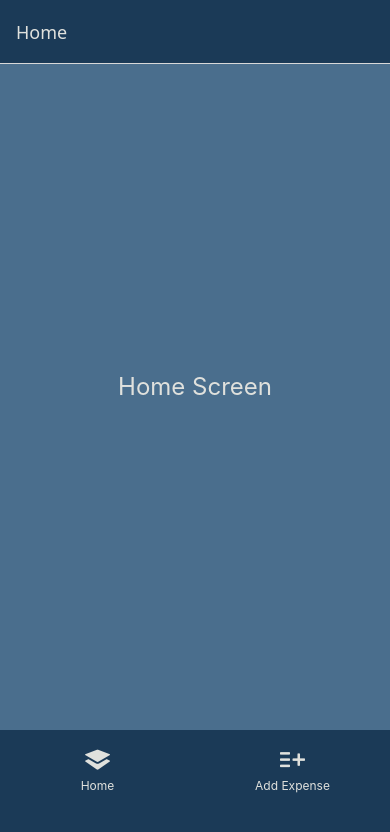
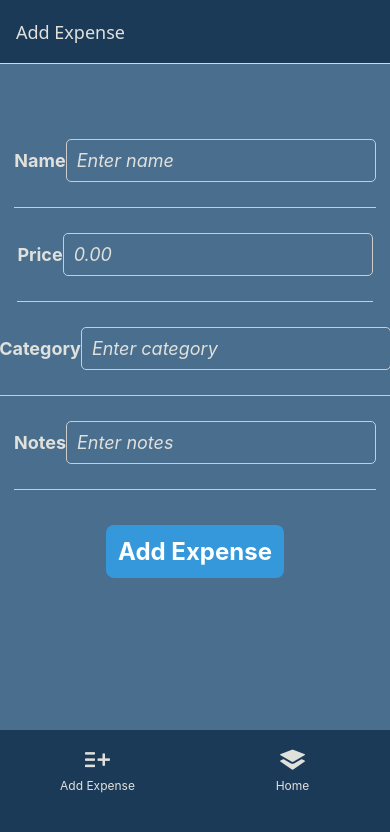
Before and after one commit to gilbertglz/CrashTrail, a React Native app: screen / in a window 390 px wide. Shown: the top 832 px of the page. Built offline with nearby package versions, Linux system fonts and the light colour scheme.

Commit message:
spacing between rows & initial Add expense page

```diff
--- a/src/components/FormRow.tsx
+++ b/src/components/FormRow.tsx
@@ -48,9 +48,10 @@ const styles = StyleSheet.create({
   row: {
     flexDirection: 'row',
     alignItems: 'center',
-    paddingVertical: 10,
+    paddingVertical: 25,
     borderBottomWidth: 1,
     borderColor: '#ccc',
+
   },
   label: {
     flex: 1,
--- a/src/navigation/AppNavigator.tsx
+++ b/src/navigation/AppNavigator.tsx
@@ -22,8 +22,8 @@ const TabNavigator: React.FC<TabNavigatorProps> = () => {
 
   return (
     <NavigationContainer>
-
       <Tab.Navigator
+      initialRouteName='Add Expense'
         screenOptions={({ route }) => ({
           tabBarStyle: {
             height: 115,
@@ -48,7 +48,14 @@ const TabNavigator: React.FC<TabNavigatorProps> = () => {
           },
         })}
       >
-
+        <Tab.Screen
+          name="Add Expense"
+          component={AddExpenseScreen}
+          options={{
+            headerStyle: { backgroundColor: theme.backgroundColor },
+            headerTintColor: theme.textColor,
+          }}
+        />
         <Tab.Screen
           name="Home"
           component={HomeScreen}
@@ -57,18 +64,7 @@ const TabNavigator: React.FC<TabNavigatorProps> = () => {
             headerTintColor: theme.textColor,
           }}
         />
-
-        <Tab.Screen
-          name="Add Expense"
-          component={AddExpenseScreen}
-          options={{
-            headerStyle: { backgroundColor: theme.backgroundColor },
-            headerTintColor: theme.textColor,
-          }}
-        />
-
       </Tab.Navigator>
-
     </NavigationContainer>
   );
 };
```
